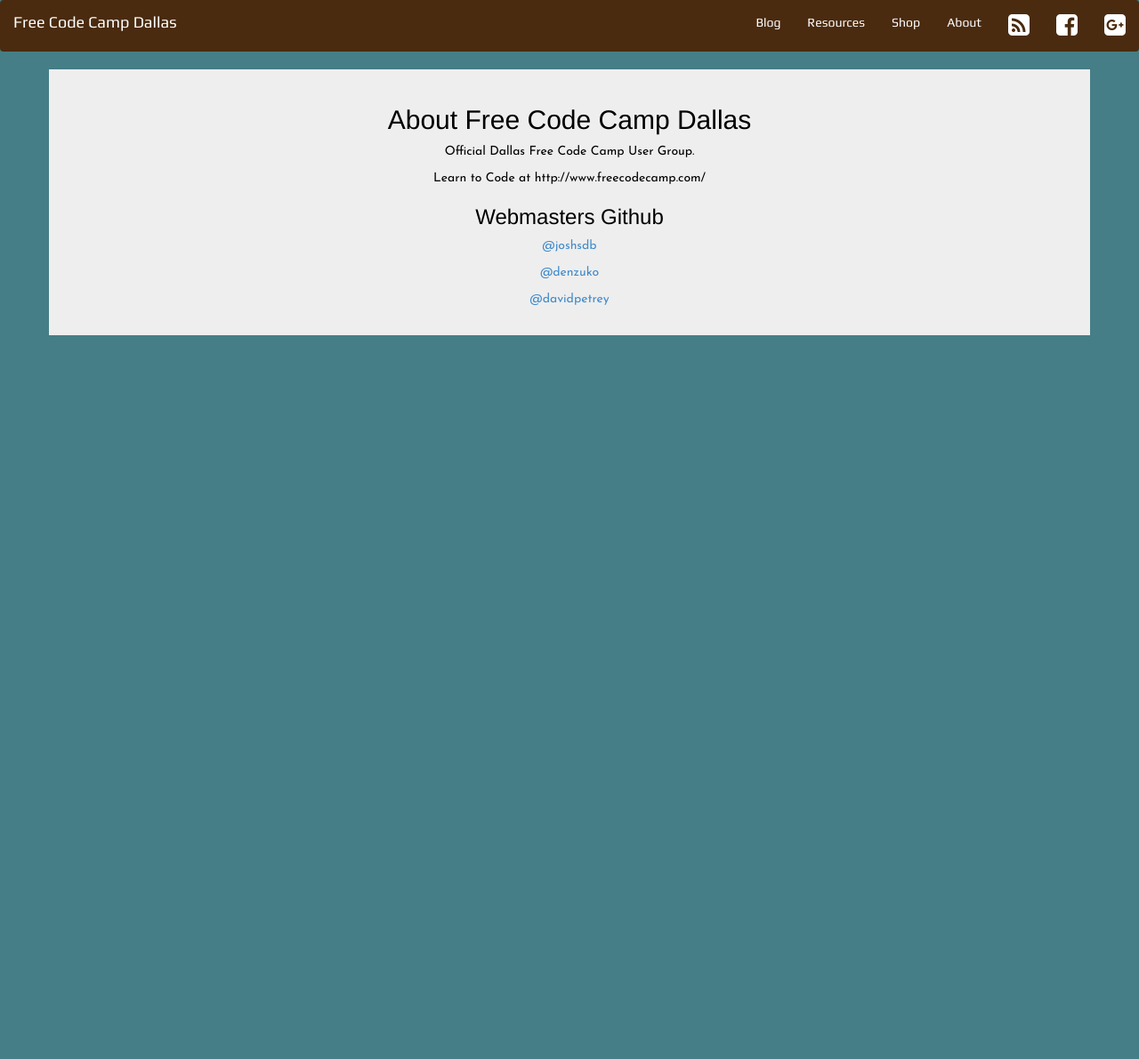
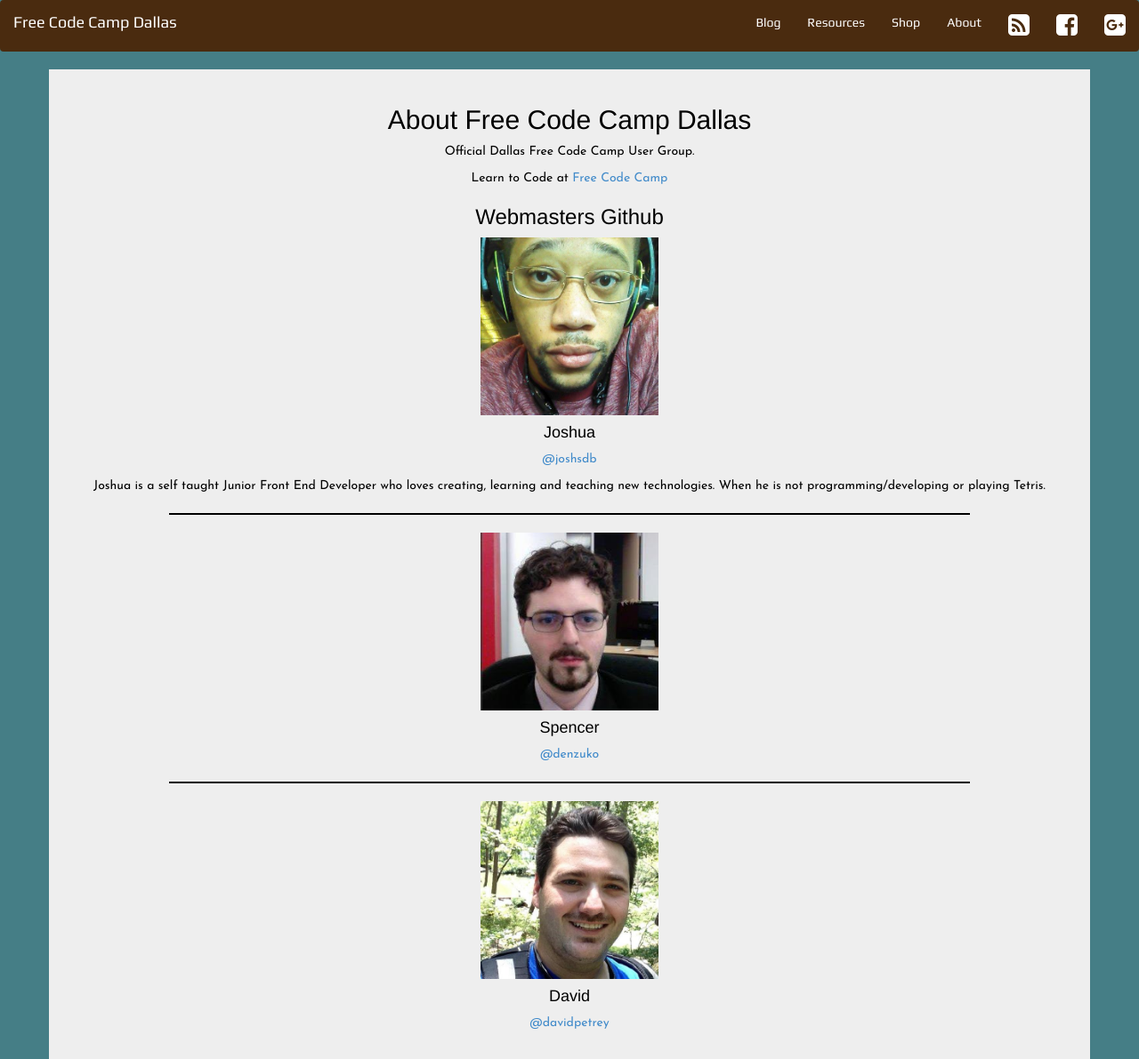
Before and after one commit to dallassoftwaredevelopers/freecodecampdallas.github.io, a Jekyll site: the page built from about/index.md, in a window 1280 px wide. Shown: the whole page at 89% size. Built offline with Jekyll 4.4.1, drawn with Linux system fonts in a browser that asks for light colours; before the commit the page ends 900 px from its top, so only the background shows below that.

Commit message:
Updated About Section

```diff
--- a/about/index.md
+++ b/about/index.md
@@ -12,14 +12,27 @@ sitemap:
 
 Official Dallas Free Code Camp User Group.
 
-Learn to Code at http://www.freecodecamp.com/
+Learn to Code at [Free Code Camp](http://www.freecodecamp.com/)
 
 ### Webmasters Github
 
+
+<img class="webmastpic" src="/assets/img/webmastjosh.jpg"/>
+
+#### Joshua
 <a class="webmastgit" href="https://github.com/joshsdb">@joshsdb</a>
+<p>Joshua is a self taught Junior Front End Developer who loves creating, learning and teaching new technologies. When he is not programming/developing or playing Tetris.</p>
+<hr>
 
+<img class="webmastpic" src="/assets/img/webmastspence.jpg"/>
+
+#### Spencer
 <a class="webmastgit" href="https://github.com/denzuko">@denzuko</a>
+<hr>
 
+<img class="webmastpic" src="/assets/img/webmastdavid.jpg"/>
+
+#### David
 <a class="webmastgit" href="https://github.com/davidpetrey">@davidpetrey</a>
 
 </div>
--- a/assets/css/site.css
+++ b/assets/css/site.css
@@ -72,3 +72,7 @@ hr {
 .posts{
     list-style: none;
 }
+/**********************WEBMASTERS*********************/
+.webmastpic{
+    width: 200px;
+}
```
Also changed, not shown: assets/img/webmastdavid.jpg (added), assets/img/webmastjosh.jpg (added), assets/img/webmastspence.jpg (added).
